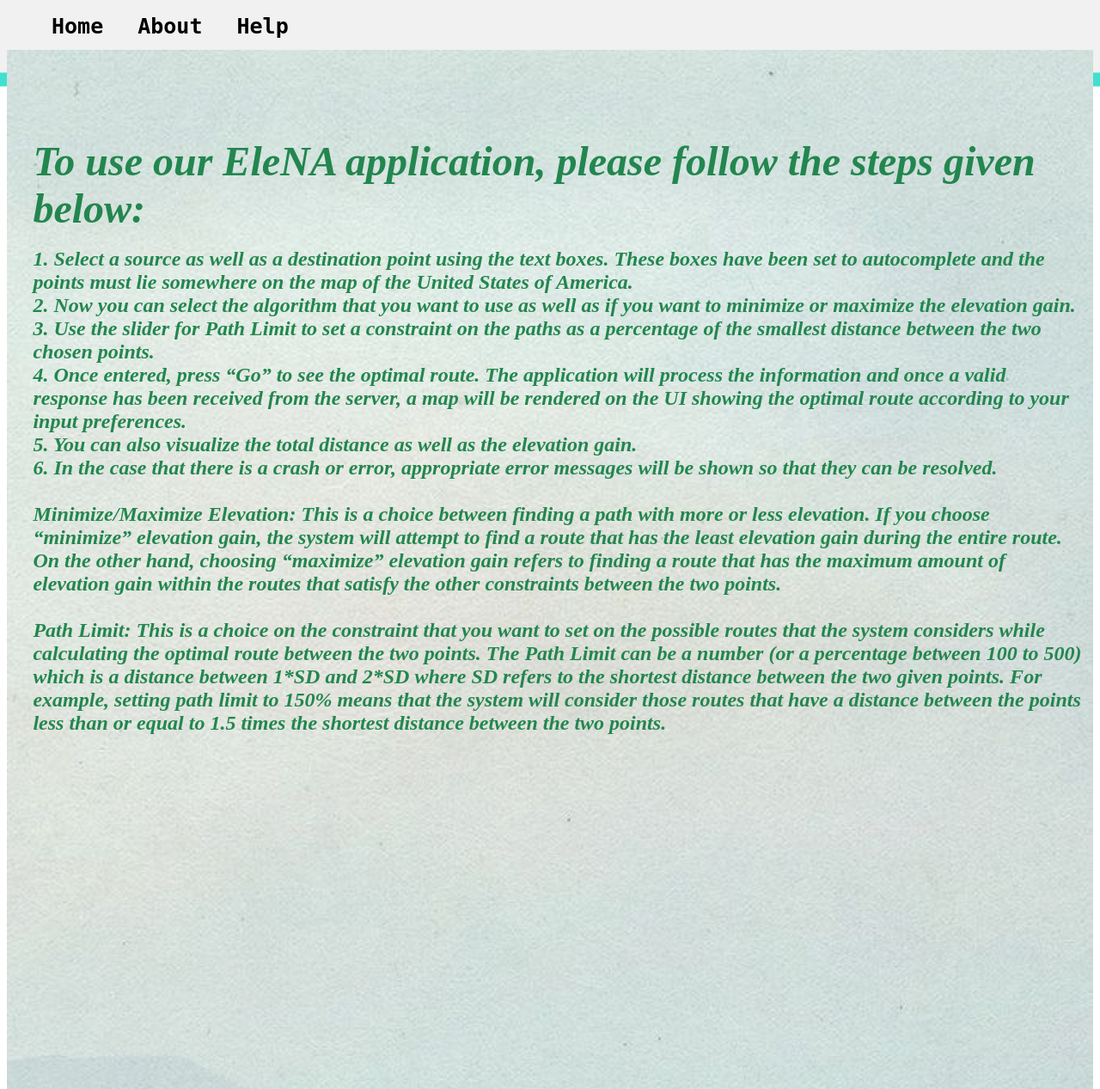
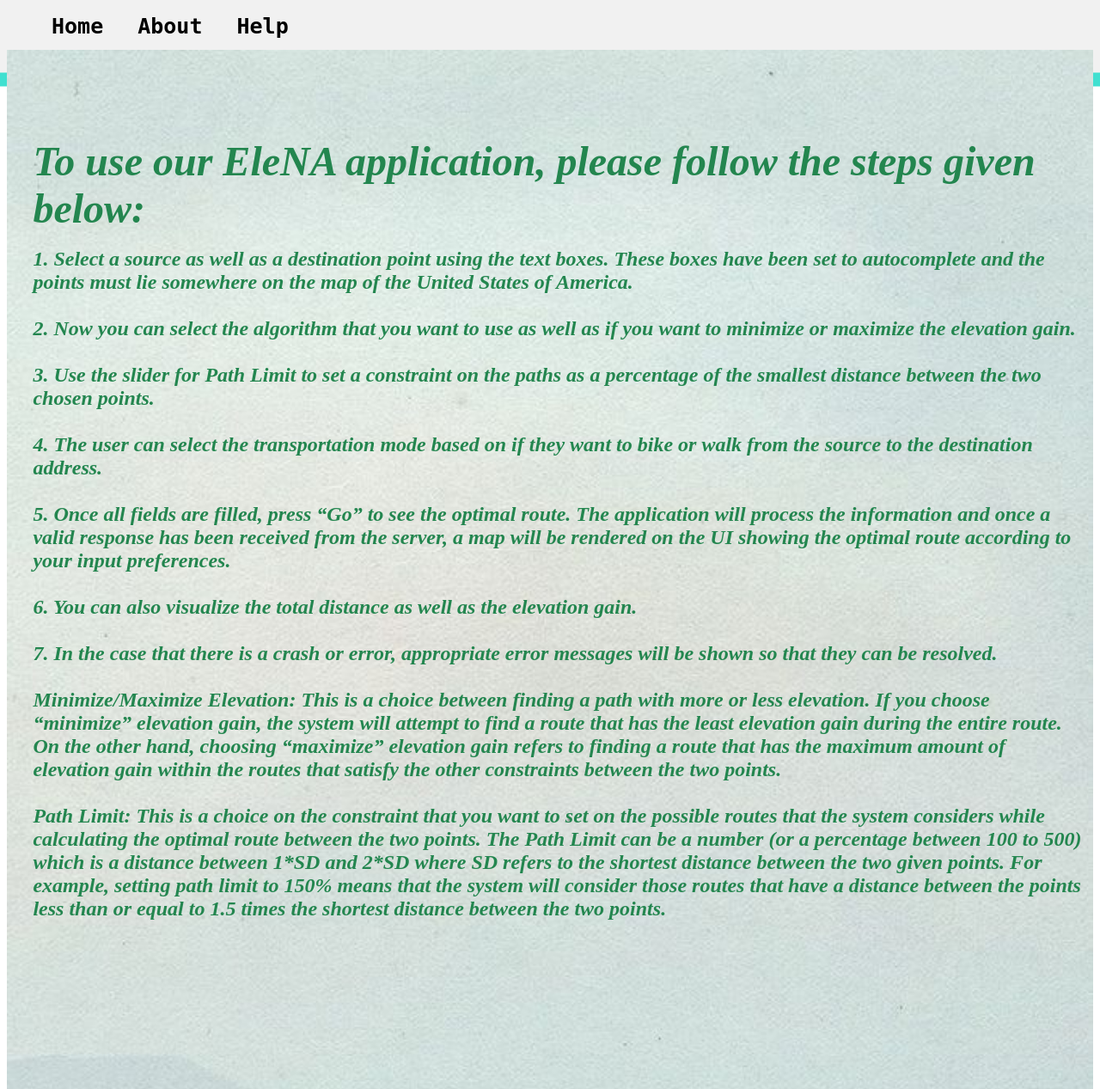
Before and after one commit to kavyaharlalka/kashikoi-elena-navigation, a Flask app: page /help in a window 1280 px wide. Shown: the top 1267 px of the page at 86% size. Run offline with Flask 2, Linux system fonts and the light colour scheme; some libraries are stand-ins or nearby versions.

Commit message:
improved help ui

```diff
--- a/src/view/templates/help.html
+++ b/src/view/templates/help.html
@@ -25,16 +25,18 @@
         <br><br>
         <font size = "+2">
 1. Select a source as well as a destination point using the text boxes. These boxes have been set to autocomplete and the points must lie somewhere on the map of the United States of America. <br>
-
+            <br>
 2. Now you can select the algorithm that you want to use as well as if you want to minimize or maximize the elevation gain. <br>
-
+            <br>
 3. Use the slider for Path Limit to set a constraint on the paths as a percentage of the smallest distance between the two chosen points. <br>
-
-4. Once entered, press “Go” to see the optimal route. The application will process the information and once a valid response has been received from the server, a map will be rendered on the UI showing the optimal route according to your input preferences. <br>
-
-5. You can also visualize the total distance as well as the elevation gain. <br>
-
-6. In the case that there is a crash or error, appropriate error messages will be shown so that they can be resolved. <br><br>
+            <br>
+4. The user can select the transportation mode based on if they want to bike or walk from the source to the destination address. <br>
+            <br>
+5. Once all fields are filled, press “Go” to see the optimal route. The application will process the information and once a valid response has been received from the server, a map will be rendered on the UI showing the optimal route according to your input preferences. <br>
+            <br>
+6. You can also visualize the total distance as well as the elevation gain. <br>
+            <br>
+7. In the case that there is a crash or error, appropriate error messages will be shown so that they can be resolved. <br><br>
 
 
 Minimize/Maximize Elevation:
```
Also changed, not shown: test/integration/Outputs/test_algorithm_response_time.png (deleted), test/integration/Outputs/test_distance_response_time.png (deleted).
